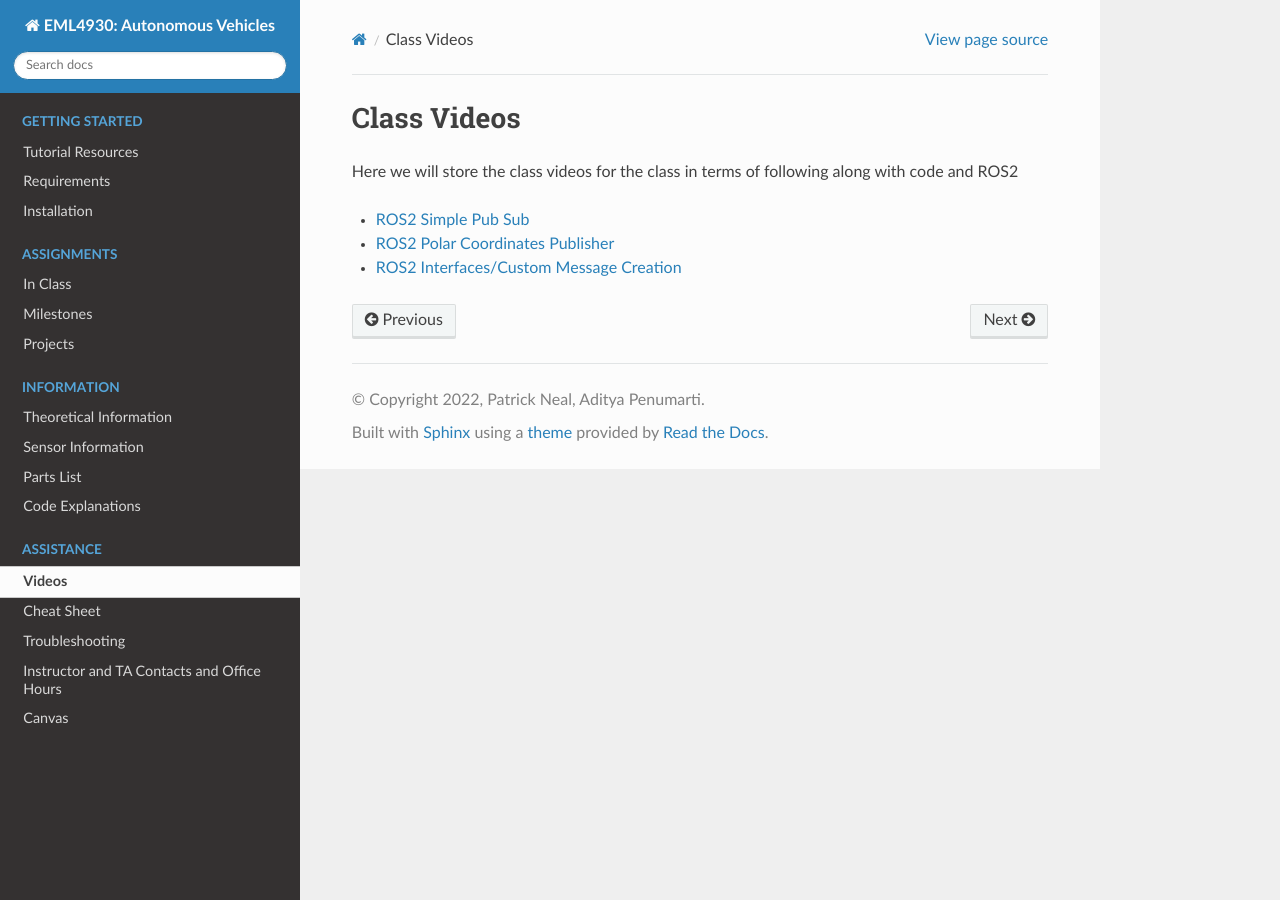
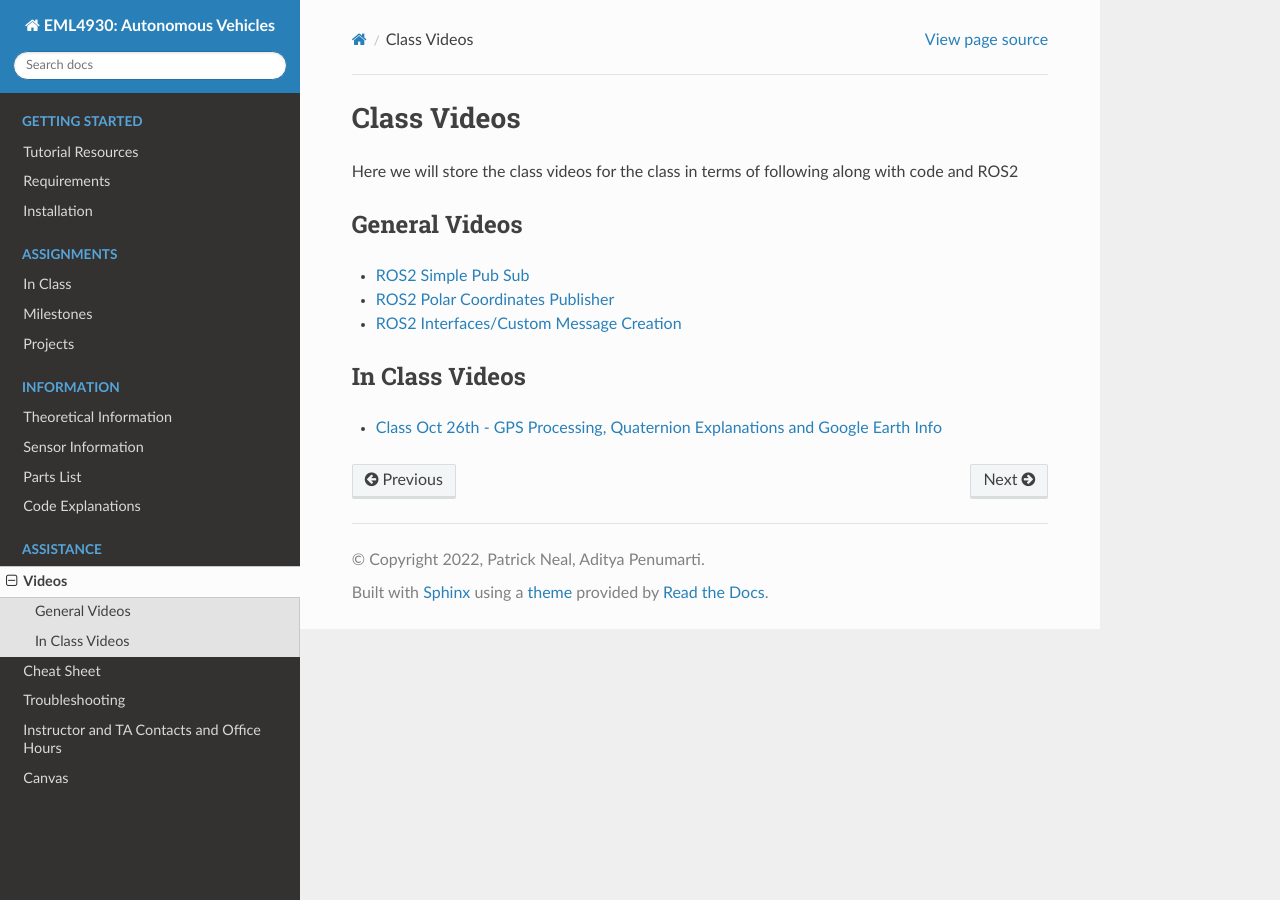
Before and after one commit to av-mae-uf/av1tenth-docs, a Sphinx documentation site: the page built from docs/assistance/videos.rst, in a window 1280 px wide. Built offline with Sphinx 7.4.7 and the Read the Docs theme 2.0.0, drawn with Linux system fonts in a browser that asks for light colours.

Commit message:
Adding video from Oct 26.

```diff
--- a/docs/assistance/videos.rst
+++ b/docs/assistance/videos.rst
@@ -2,9 +2,17 @@ Class Videos
 ============
 
 Here we will store the class videos for the class in terms of following along with code and ROS2
+
+General Videos
+^^^^^^^^^^^^^^
 
 * `ROS2 Simple Pub Sub <http://www.ccrane3.com/eml4930AV/videos/220913_ros2_tutorial1.mp4>`_
 
 * `ROS2 Polar Coordinates Publisher <http://www.ccrane3.com/eml4930AV/videos/220915_ros2_tutorial2.mp4>`_
 
 * `ROS2 Interfaces/Custom Message Creation <http://www.ccrane3.com/eml4930AV/videos/220917_ros2_tutorial3.mp4>`_
+
+In Class Videos
+^^^^^^^^^^^^^^^
+
+* `Class Oct 26th - GPS Processing, Quaternion Explanations and Google Earth Info <http://www.ccrane3.com/eml4930AV/videos/221026_eml4930.mp4>`_
```
